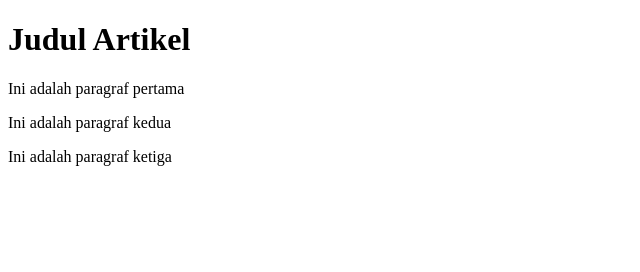
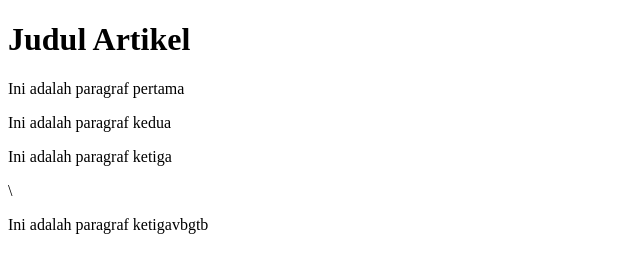
Before and after one commit to Cherlin-as/Cherlin7, a plain HTML site: page index.html in a window 1280 px wide. Shown: the whole page, without its empty margins (0-640 px from the left). Drawn offline with Linux system fonts and the light colour scheme.

Commit message:
menambahkan paragfegfg

```diff
--- a/index.html
+++ b/index.html
@@ -9,7 +9,8 @@
     <h1>Judul Artikel</h1>
     <p>Ini adalah paragraf pertama</p>
     <p>Ini adalah paragraf kedua</p>
-    <p>Ini adalah paragraf ketiga</p>
+    <p>Ini adalah paragraf ketiga</p>\
+    <p>Ini adalah paragraf ketigavbgtb</p>
 
 </body>
 </html>
```
